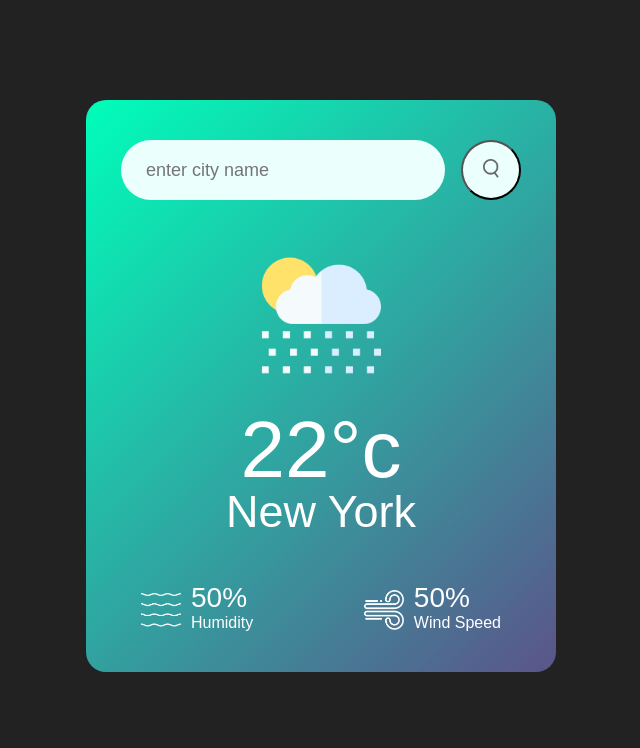
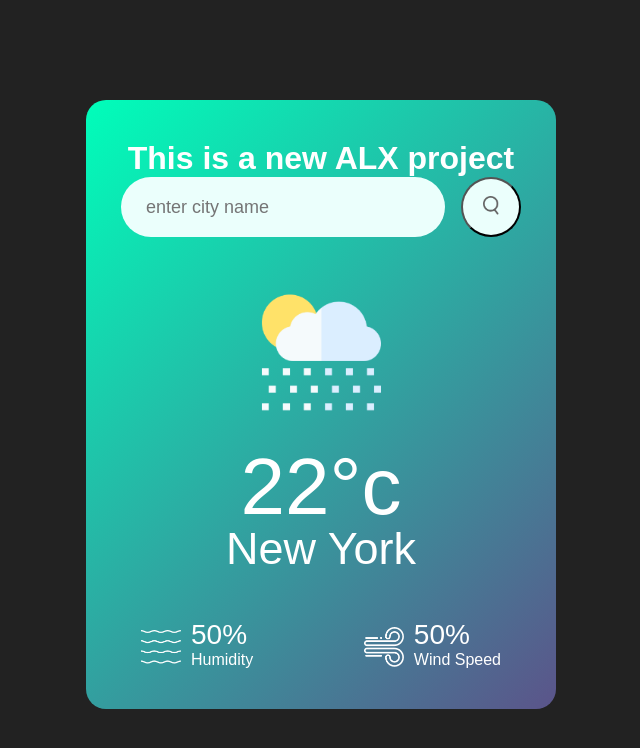
Before and after one commit to AyoolaDare/Weather-app, a plain HTML site: page index.html in a window 1280 px wide. Shown: the whole page, without its empty margins (319-959 px from the left). Drawn offline with Linux system fonts and the light colour scheme.

Commit message:
New Changes

```diff
--- a/index.html
+++ b/index.html
@@ -8,6 +8,9 @@
 </head>
 <body>
     <div class="card">
+        <div class="carde">
+            <h1 align="center">This is a new ALX project</h1>
+          </div>
         <div class="search">
             <input type="text" id="searchBox" placeholder="enter city name" spellcheck="false">
             <button id="searchBtn"><img src="images/search.png"></button>
--- a/style.css
+++ b/style.css
@@ -7,6 +7,12 @@
 
 body{
     background: #222;
+}
+
+.carde {
+  display: flex;
+  justify-content: center;
+  align-items: center;
 }
 
 .card{
```
